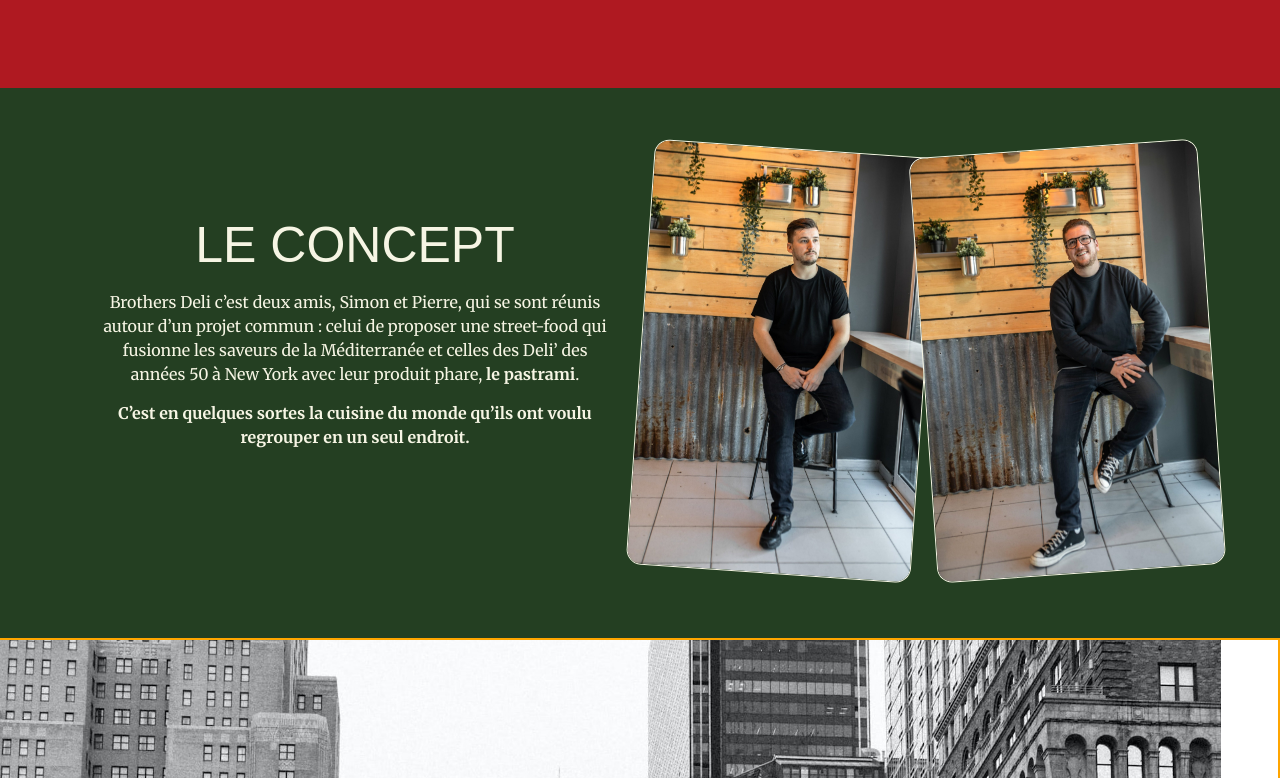
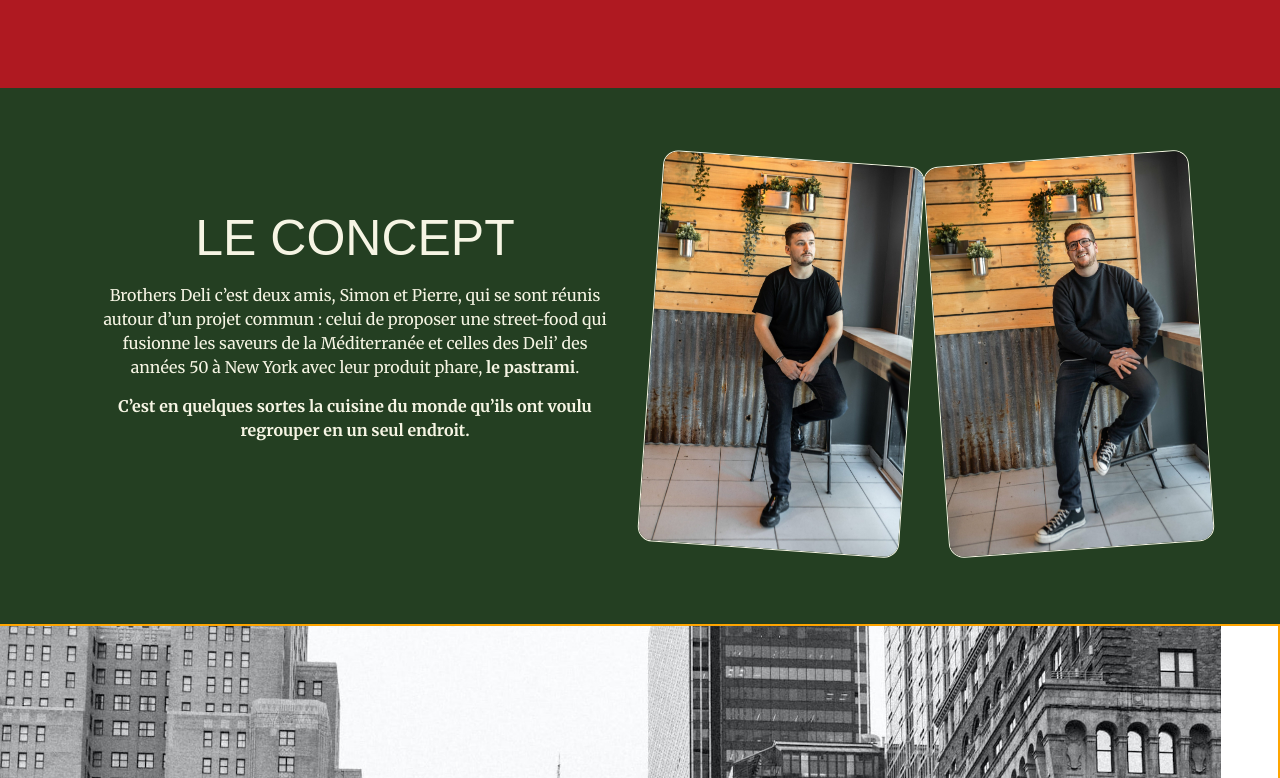
Before and after one commit to Adjel/brothersdeli, a Next.js app: page /Brand in a window 1280 px wide. Shown: the part 529-1307 px from the top of the page. Built offline with nearby package versions, Linux system fonts and the light colour scheme.

Commit message:
fix creators photos container  padding

```diff
--- a/src/styles/brand.module.css
+++ b/src/styles/brand.module.css
@@ -137,17 +137,20 @@
 
 .creatorsPhotosSection {
     width: 50%;
+    gap: 6px;
 }
 
 .simonWrapper {
     transform: rotate(4deg);
+    padding: calc(10/16*1rem)
 }
 .pierreWrapper {
     transform: rotate(-4deg);
+    padding: calc(10/16*1rem)
 }
 
 .creatorPhotos {
-    border: 1px solid var(--secondary);
+    border: calc(1.5/16*1rem) solid var(--secondary);
     border-radius: 15px;
     object-fit: contain;
     height: auto;
```
